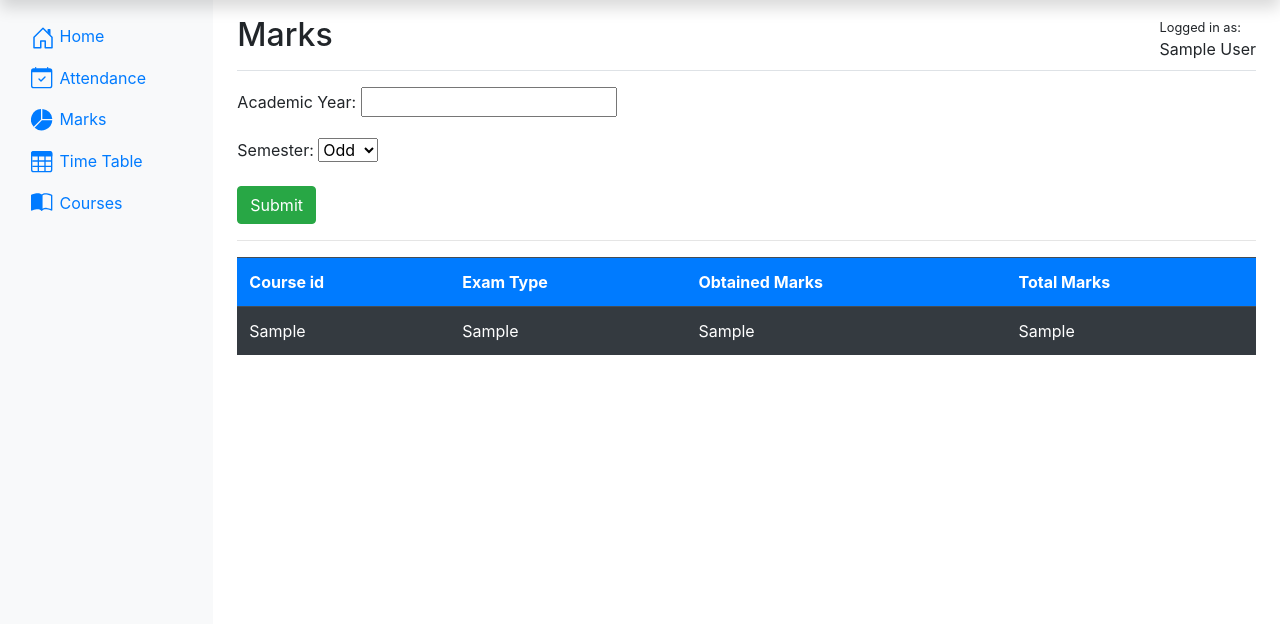
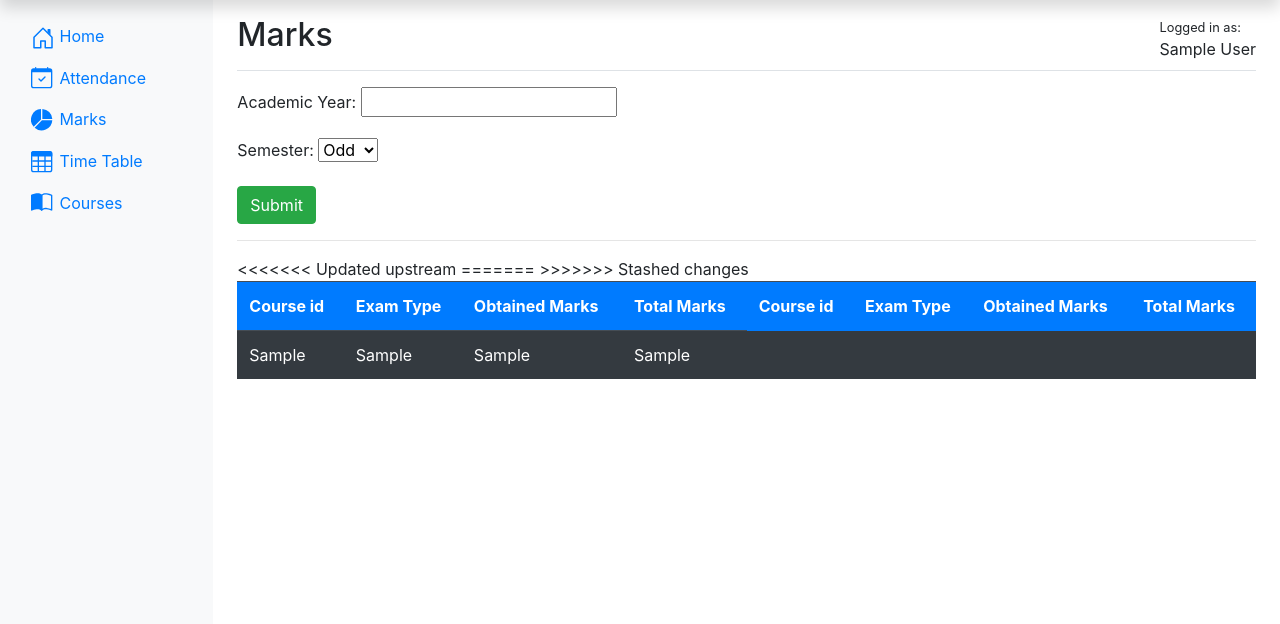
Before and after one commit to YashPatel1311/Institute_erp, a Django app: template templates/student_marks.html in a window 1280 px wide. Shown: the part 40-664 px from the top of the page. Run offline with Django 3.2, Linux system fonts and the light colour scheme; tables that the repository leaves empty hold one stand-in row (values such as "Sample post"); the template is opened without the code that fills it: values that come from a table or form of the project are taken from there, most other values are stand-ins (such as "Sample title", 1, 10 or a date in 2020); some libraries are stand-ins or nearby versions.

Commit message:
Update student_marks.html

```diff
--- a/templates/student_marks.html
+++ b/templates/student_marks.html
@@ -16,10 +16,17 @@
     <table class="table table-dark">
 
         <tr class="bg-primary">
+<<<<<<< Updated upstream
             <th scope="col">Course id</th>
             <th scope="col">Exam Type</th>
             <th scope="col">Obtained Marks</th>
             <th scope="col">Total Marks</th>
+=======
+            <th>Course id</th>
+            <th>Exam Type</th>
+            <th>Obtained Marks</th>
+            <th>Total Marks</th>
+>>>>>>> Stashed changes
         </tr>
 
 
```
